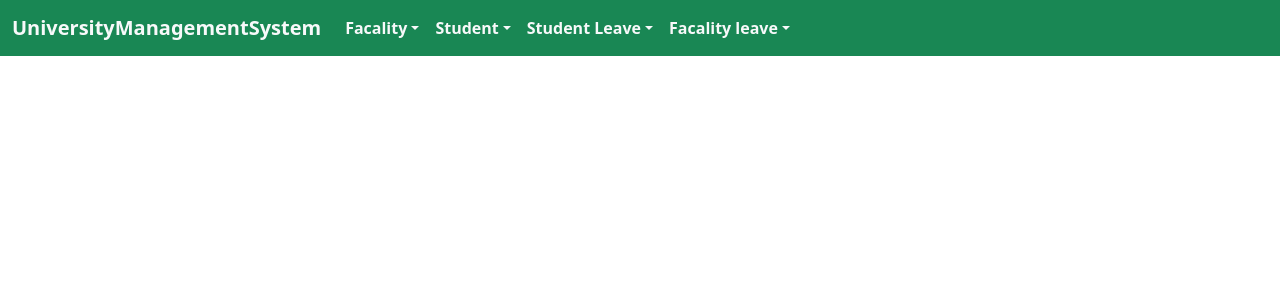
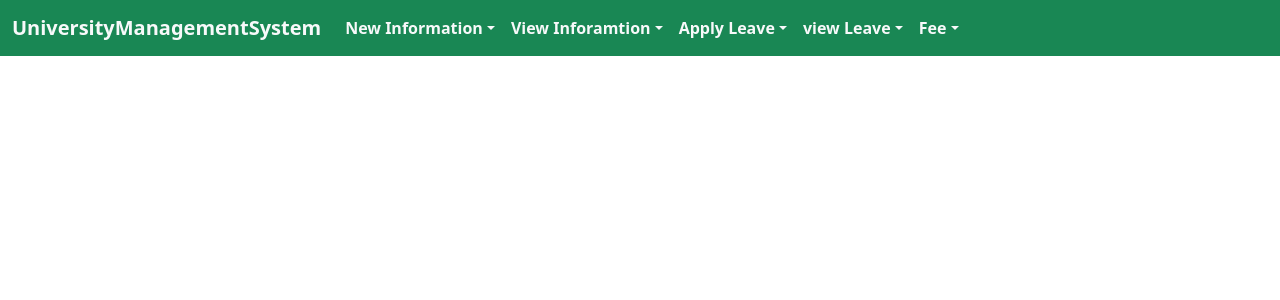
Before and after one commit to shubhamkumarmishra82/UniversityManagementSystem, a React (Create React App) app: page / in a window 1280 px wide. Shown: the top 300 px of the page. Built offline with nearby package versions, Linux system fonts and the light colour scheme.

Commit message:
changes in Navbar

```diff
--- a/src/Component/Navbar.jsx
+++ b/src/Component/Navbar.jsx
@@ -11,38 +11,48 @@
       <ul className="navbar-nav me-auto mb-2 mb-lg-0">
         <li className="nav-item dropdown">
           <a className="nav-link dropdown-toggle text-light fw-bold" href="#" id="navbarDropdown" role="button" data-bs-toggle="dropdown" aria-expanded="false">
-           Facality
+           New Information
           </a>
           <ul className="dropdown-menu" aria-labelledby="navbarDropdown">
-            <li><a className="dropdown-item" href="#">add Info</a></li>
-         <li><a className="dropdown-item" href="#">Update info</a></li>
+            <li><a className="dropdown-item" href="#">Faculty</a></li>
+         <li><a className="dropdown-item" href="#">Student</a></li>
           </ul>
         </li>
          <li className="nav-item dropdown">
           <a className="nav-link dropdown-toggle text-light fw-bold" href="#" id="navbarDropdown" role="button" data-bs-toggle="dropdown" aria-expanded="false">
-            Student
+            View Inforamtion
           </a>
           <ul className="dropdown-menu" aria-labelledby="navbarDropdown">
-            <li><a className="dropdown-item" href="#">Add information</a></li>
-         <li><a className="dropdown-item" href="#">Update Inforamtion</a></li>
+            <li><a className="dropdown-item" href="#">Faculty</a></li>
+         <li><a className="dropdown-item" href="#">Student</a></li>
           </ul>
         </li>
             <li className="nav-item dropdown">
           <a className="nav-link dropdown-toggle text-light fw-bold" href="#" id="navbarDropdown" role="button" data-bs-toggle="dropdown" aria-expanded="false">
-            Student Leave
+            Apply Leave
           </a>
           <ul className="dropdown-menu" aria-labelledby="navbarDropdown">
-            <li><a className="dropdown-item " href="#">Add information</a></li>
-         <li><a className="dropdown-item " href="#">Update Inforamtion</a></li>
+            <li><a className="dropdown-item " href="#">Faculty Leave</a></li>
+         <li><a className="dropdown-item " href="#">Student Leave</a></li>
           </ul>
         </li>
             <li className="nav-item dropdown">
           <a className="nav-link dropdown-toggle text-light fw-bold" href="#" id="navbarDropdown" role="button" data-bs-toggle="dropdown" aria-expanded="false">
-            Facality leave
+            view Leave
           </a>
           <ul className="dropdown-menu" aria-labelledby="navbarDropdown">
-            <li><a className="dropdown-item" href="#">Add information</a></li>
-         <li><a className="dropdown-item " href="#">Update Inforamtion</a></li>
+            <li><a className="dropdown-item" href="#">faculty Leave</a></li>
+         <li><a className="dropdown-item " href="#">Student Leave</a></li>
+          </ul>
+        </li>
+
+                <li className="nav-item dropdown">
+          <a className="nav-link dropdown-toggle text-light fw-bold" href="#" id="navbarDropdown" role="button" data-bs-toggle="dropdown" aria-expanded="false">
+            Fee
+          </a>
+          <ul className="dropdown-menu" aria-labelledby="navbarDropdown">
+            <li><a className="dropdown-item" href="#">Fees Structure</a></li>
+         <li><a className="dropdown-item " href="#">Student Fees Form</a></li>
           </ul>
         </li>
 
```
